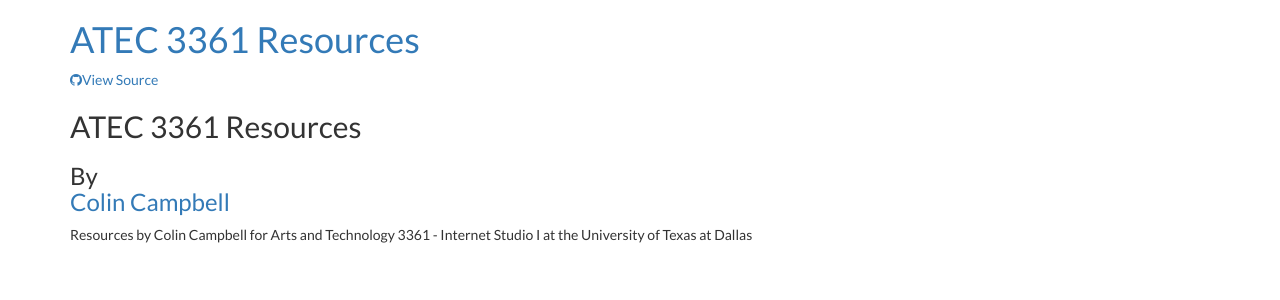
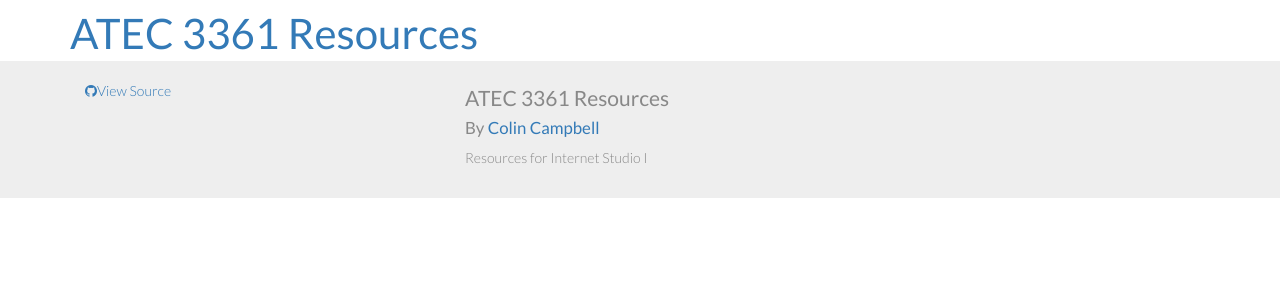
Before and after one commit to karynnarramore/ATEC3361, a Jekyll site: the page built from index.html, in a window 1280 px wide. Shown: the top 300 px of the page. Built offline with Jekyll 4.4.1, drawn with Linux system fonts in a browser that asks for light colours; nearby versions of some CDN libraries.

Commit message:
Basic styling and layout

```diff
--- a/_config.yml
+++ b/_config.yml
@@ -2,8 +2,7 @@
 title: ATEC3361 Resources
 email: colin@colincampbell.me
 description: > # this means to ignore newlines until "baseurl:"
-  Resources by Colin Campbell for Arts and Technology 3361 - Internet Studio I
-  at the University of Texas at Dallas
+  Resources for Internet Studio I
 baseurl: "" # the subpath of your site, e.g. /blog/
 url: "http://yourdomain.com" # the base hostname & protocol for your site
 twitter_username: xiroxas
--- a/_includes/footer.html
+++ b/_includes/footer.html
@@ -1,4 +1,5 @@
 <footer>
+  <div class="container">
     {% if site.github_repo_uri %}
     <section>
       <p><a href="//github.com/{{ site.github_repo_uri }}"><i class="fa fa-github"></i>View Source</a></p>
@@ -7,12 +8,11 @@
 
     <section>
       <h2>ATEC 3361 Resources</h2>
-    <h3 class="byline">
-      <aside>By</aside><a href="//github.com/colin-c" target="_blank">Colin Campbell</a>
-    </h3>
+      <h3 class="byline">By <a href="//github.com/colin-c" target="_blank">Colin Campbell</a></h3>
 
       {% if site.description %}
       <p>{{ site.description }}</p>
       {% endif %}
     </section>
+  </div>
 </footer>
--- a/_includes/head.html
+++ b/_includes/head.html
@@ -10,6 +10,6 @@
   <link rel="canonical" href="{{ page.url | replace:'index.html','' | prepend: site.baseurl | prepend: site.url }}">
   <link rel="alternate" type="application/atom+xml" title="{{ site.title }}" href="{{ "/feed.xml" | prepend: site.baseurl | prepend: site.url }}" />
   <link rel="stylesheet" href="{{ "/css/site.css" | prepend: site.baseurl }}">
-  <link rel="stylesheet" href="//fonts.googleapis.com/css?family=Lato">
+  <link rel="stylesheet" href="//fonts.googleapis.com/css?family=Lato:300,400">
   <link rel="stylesheet" href="//maxcdn.bootstrapcdn.com/font-awesome/4.2.0/css/font-awesome.min.css">
 </head>
--- a/_includes/header.html
+++ b/_includes/header.html
@@ -1,3 +1,5 @@
 <header>
-  <h1><a href="">ATEC 3361 Resources</a></h1>
+  <div class="container">
+    <h1><a href="">ATEC 3361 Resources</a></h1>
+  </div>
 </header>
--- a/_layouts/default.html
+++ b/_layouts/default.html
@@ -8,7 +8,9 @@
     {% include header.html %}
 
     <section>
-      {{ content }}
+      <div class="container">
+        {{ content }}
+      </div>
     </section>
 
     {% include footer.html %}
--- a/_sass/_global.scss
+++ b/_sass/_global.scss
@@ -1,12 +1,56 @@
+// Global Site Styles //
 
-// Global Site Styles
+// Colors
+$lightGrey: #eee;
+$grey: #888;
+$darkGrey: #555;
 
 body {
   //
 }
 
-header,
-body > section,
+// Links
+a {
+  //
+
+  &:hover, &:focus {
+    text-decoration: none;
+  }
+}
+
+// Headings
+h1, h2, h3,
+h4, h5, h6 {
+  margin-top: 10px;
+  margin-bottom: 5px;
+}
+
+h1 { font-size: 3.00em; }
+h2 { font-size: 2.50em; }
+h3 { font-size: 2.00em; }
+h4 { font-size: 1.50em; }
+h5 { font-size: 1.00em; }
+h6 { font-size: 0.75em; }
+
+// Paragraph
+p {
+  padding: 5px;
+}
+
 footer {
-  @extend .container;
+  background-color: $lightGrey;
 }
+
+footer > .container > section {
+  @extend .col-sm-4;
+
+  color: $grey;
+  padding: 15px;
+
+  h2 { font-size: 1.5em; }
+  h3 { font-size: 1.2em; }
+  p {
+    font-weight: 300;
+    padding-left: 0;
+  }
+}
```
Lines whose indentation alone changed are shown as unchanged.
